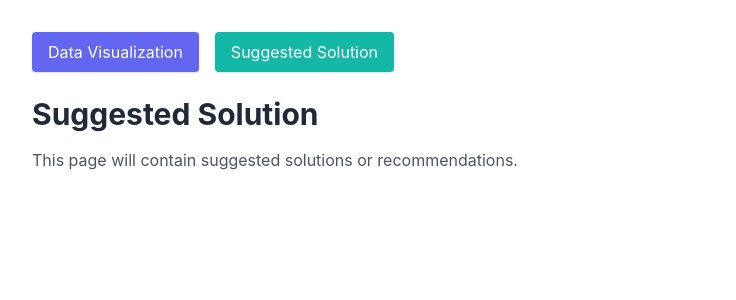
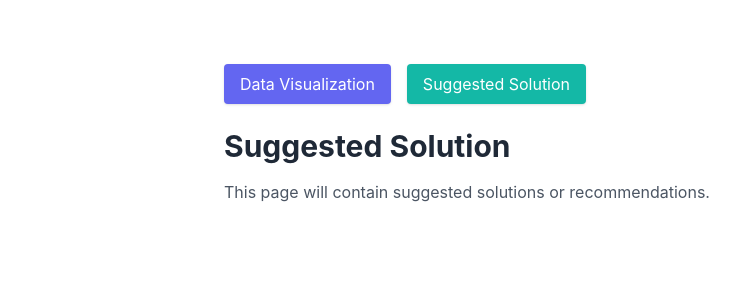
Before and after one commit to helenzhangyc/HackaTuLuWonderland, a React (Create React App) app in the folder wonderland_frontend/: page /suggested-solution in a window 1280 px wide. Shown: the top 300 px of the page, without its empty margins (0-736 px from the left). Built offline with nearby package versions, Linux system fonts and the light colour scheme.

Commit message:
add tailwind container to the suggested solution page

```diff
--- a/wonderland_frontend/src/components/SuggestedSolution.jsx
+++ b/wonderland_frontend/src/components/SuggestedSolution.jsx
@@ -5,7 +5,9 @@ function SuggestedSolution() {
     const navigate = useNavigate();
 
     return (
-      <div>
+      <div className="flex items-center justify-center">
+      <div className="w-full max-w-4xl p-8">
+      <div className="container mx-auto">
         <div className="flex space-x-4">
           <button style={{ display: 'flex', justifyContent: 'flex-end' }}
             onClick={() => navigate("/")}
@@ -24,6 +26,8 @@ function SuggestedSolution() {
         <h2 className="text-3xl font-bold text-gray-800">Suggested Solution</h2>
         <p className="mt-4 text-gray-600">This page will contain suggested solutions or recommendations.</p>
       </div>
+      </div>
+      </div>
     );
   }
 
```
